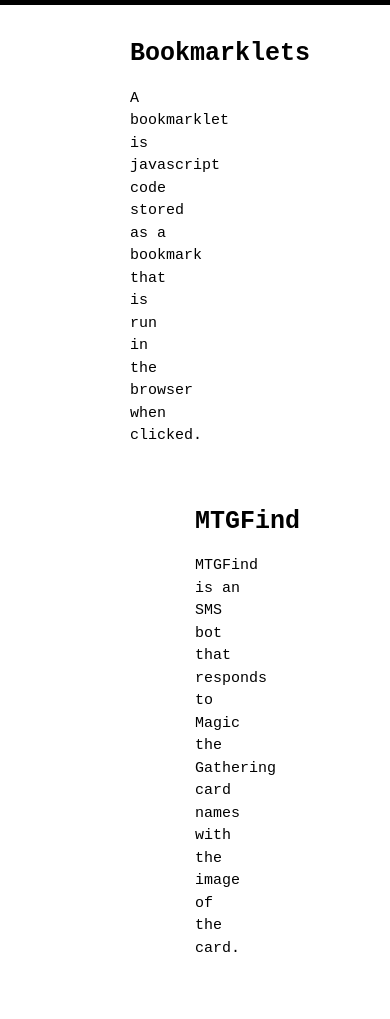
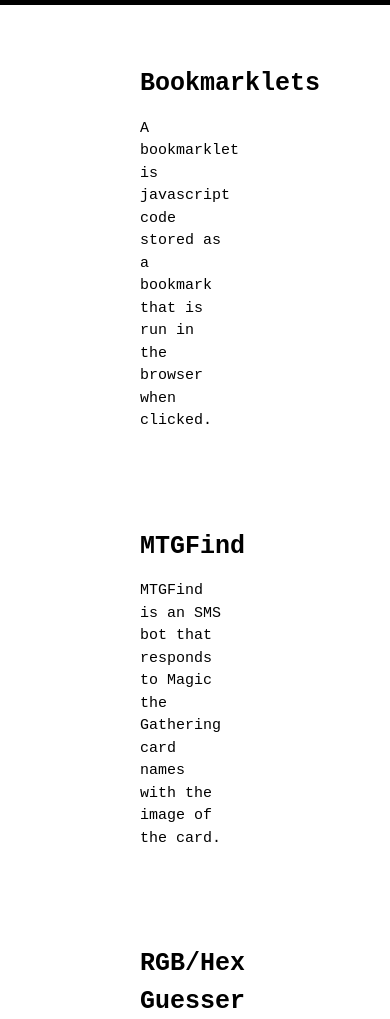
Before and after one commit to TopHatGuy12/top-hat-hacking, a plain HTML site: page projects/index.html in a window 390 px wide. Shown: the part 65-1084 px from the top of the page. Drawn offline with nearby package versions, Linux system fonts and the light colour scheme.

Commit message:
Make projects and bookmarklets more responsive

```diff
--- a/projects/index.html
+++ b/projects/index.html
@@ -49,12 +49,12 @@
                             <a href="/projects/bookmarklets/">Bookmarklets</a>
                             <p class="projectDesc">A bookmarklet is javascript code stored as a bookmark that is run in the browser when clicked.</p>
                         </div>
-                        <div class="projectHalf">
+                        <div class="projectHalf image">
 
                         </div>
                     </div>
                     <div class="project">
-                        <div class="projectHalf">
+                        <div class="projectHalf image">
 
                         </div>
                         <div class="projectHalf">
@@ -68,12 +68,12 @@
                             <a href="/projects/rgb">RGB/Hex Guesser</a>
                             <p class="projectDesc">I wanted to learn how to guess the computer values of real life colors, so I made myself a tool.</p>
                         </div>
-                        <div class="projectHalf">
+                        <div class="projectHalf image">
 
                         </div>
                     </div>
                     <div class="project">
-                        <div class="projectHalf">
+                        <div class="projectHalf image">
 
                         </div>
                         <div class="projectHalf">
--- a/styles/nav.css
+++ b/styles/nav.css
@@ -123,7 +123,7 @@
     padding-left: 60px;
 }
 
-@media (max-width: 1024px) {
+@media (max-width: 1048px) {
     .logoText {
         display: none;
         width: 0;
--- a/styles/projects.css
+++ b/styles/projects.css
@@ -22,6 +22,7 @@
 
 .projectHalf {
     width:50%;
+    padding:10px
 }
 
 .projectDesc {
@@ -29,3 +30,17 @@
     font-family: 'Space Mono', monospace;
     width: 80%;
 }
+
+@media (max-width: 1048px) {
+    .project {
+      flex-direction: column;
+    }
+
+    .projectHalf {
+        width: 100%;
+    }
+
+    .projectHalf.image {
+      order: -1; /* Move the image cell to the top */
+    }
+  }
```
Also changed, not shown: projects/bookmarklets/index.html (+7 -7 lines).
